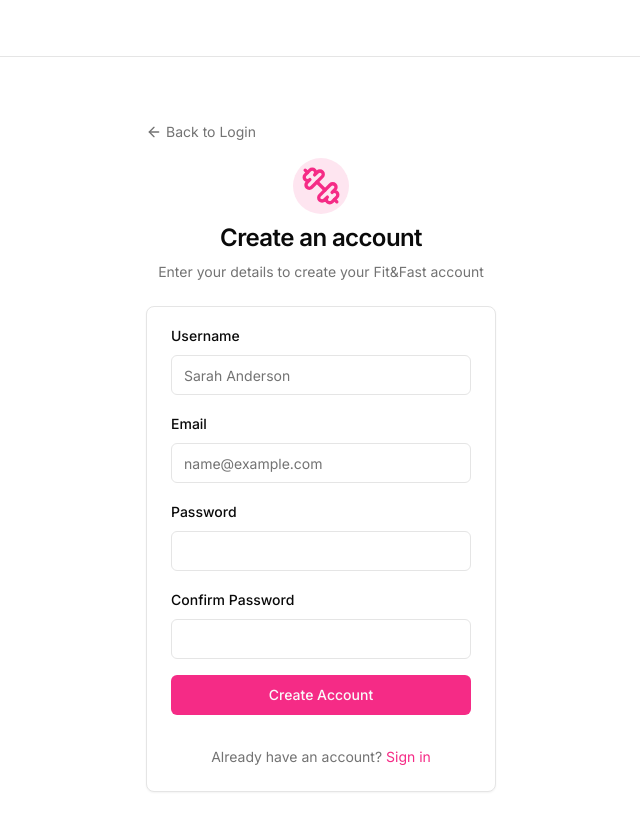
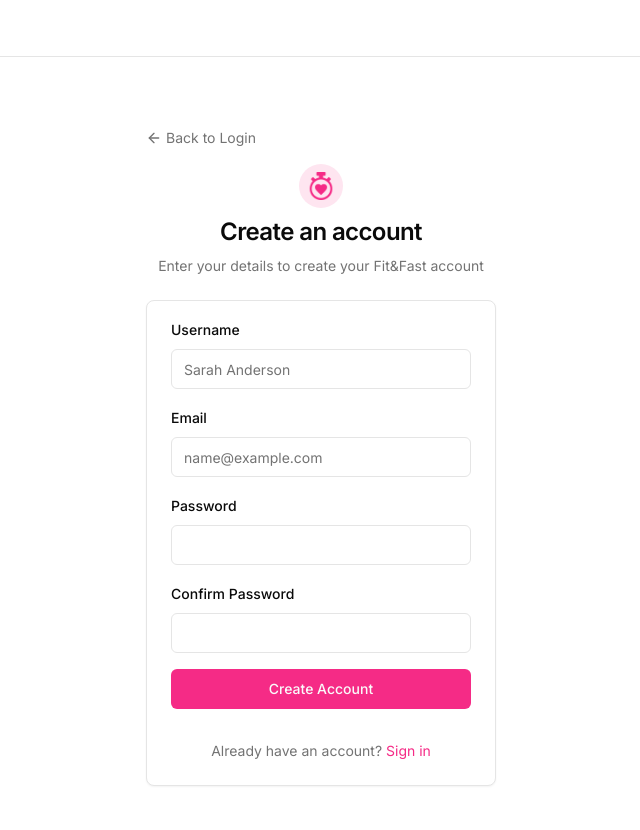
Before and after one commit to matthew-ngzc/Fit-and-Fast, a Next.js app in the folder frontend/: page /auth/signup in a window 1280 px wide. Shown: the top 830 px of the page, without its empty margins (319-959 px from the left). Built offline with nearby package versions, Linux system fonts and the light colour scheme.

Commit message:
feat: update icon

```diff
--- a/frontend/app/auth/login/page.tsx
+++ b/frontend/app/auth/login/page.tsx
@@ -6,7 +6,6 @@ import { Button } from "@/components/ui/button";
 import { Card, CardContent, CardFooter } from "@/components/ui/card";
 import { Input } from "@/components/ui/input";
 import { Label } from "@/components/ui/label";
-import { DumbbellIcon } from "lucide-react";
 
 export default function LoginPage() {
   const [email, setEmail] = useState("");
@@ -49,7 +48,7 @@ export default function LoginPage() {
         <div className="flex flex-col space-y-2 text-center">
           <div className="flex justify-center">
             <div className="bg-pink-100 p-2 rounded-full">
-              <DumbbellIcon className="h-10 w-10 text-primary" />
+              <img src="/icon.png" alt="Fit&Fast" className="h-7 w-7" />
             </div>
           </div>
           <h1 className="text-2xl font-semibold tracking-tight">
@@ -94,8 +93,9 @@ export default function LoginPage() {
               <Button
                 className="w-full"
                 type="submit"
-                onClick={() => (window.location.href = "/")
-                // onClick={handleLogin}
+                onClick={
+                  () => (window.location.href = "/")
+                  // onClick={handleLogin}
                 }
               >
                 Sign In
--- a/frontend/app/auth/questionnaire/page.tsx
+++ b/frontend/app/auth/questionnaire/page.tsx
@@ -21,8 +21,7 @@ import {
   SelectValue,
 } from "@/components/ui/select";
 import { Progress } from "@/components/ui/progress";
-import { DumbbellIcon, ArrowLeft, ArrowRight } from "lucide-react";
-import { ChangeEvent } from "react";
+import { ArrowLeft, ArrowRight } from "lucide-react";
 
 export default function QuestionnairePage() {
   const [step, setStep] = useState(1);
@@ -108,7 +107,7 @@ export default function QuestionnairePage() {
         <div className="flex flex-col space-y-2 text-center">
           <div className="flex justify-center">
             <div className="bg-pink-100 p-2 rounded-full">
-              <DumbbellIcon className="h-10 w-10 text-primary" />
+              <img src="/icon.png" alt="Fit&Fast" className="h-7 w-7" />
             </div>
           </div>
           <h1 className="text-2xl font-semibold tracking-tight">
--- a/frontend/app/auth/signup/page.tsx
+++ b/frontend/app/auth/signup/page.tsx
@@ -1,36 +1,36 @@
-"use client"
+"use client";
 
-import { useState } from "react"
-import Link from "next/link"
-import { Button } from "@/components/ui/button"
-import { Card, CardContent, CardFooter } from "@/components/ui/card"
-import { Input } from "@/components/ui/input"
-import { Label } from "@/components/ui/label"
-import { DumbbellIcon, ArrowLeft } from "lucide-react"
+import { useState } from "react";
+import Link from "next/link";
+import { Button } from "@/components/ui/button";
+import { Card, CardContent, CardFooter } from "@/components/ui/card";
+import { Input } from "@/components/ui/input";
+import { Label } from "@/components/ui/label";
+import { ArrowLeft } from "lucide-react";
 
 export default function SignupPage() {
-  const [username, setUsername] = useState("")
-  const [email, setEmail] = useState("")
-  const [password, setPassword] = useState("")
-  const [confirmPassword, setConfirmPassword] = useState("")
-  const [error, setError] = useState("")
+  const [username, setUsername] = useState("");
+  const [email, setEmail] = useState("");
+  const [password, setPassword] = useState("");
+  const [confirmPassword, setConfirmPassword] = useState("");
+  const [error, setError] = useState("");
 
   // Email regex pattern
   const emailRegex = /^[a-zA-Z0-9._%+-]+@[a-zA-Z0-9.-]+\.[a-zA-Z]{2,}$/;
 
   const handleSignup = async (e: React.FormEvent<HTMLFormElement>) => {
-    e.preventDefault()
+    e.preventDefault();
 
     // Validate that passwords match
     if (password !== confirmPassword) {
-      setError("Passwords do not match")
-      return
+      setError("Passwords do not match");
+      return;
     }
 
     // Validate email format using regex
     if (!emailRegex.test(email)) {
-      setError("Please enter a valid email address")
-      return
+      setError("Please enter a valid email address");
+      return;
     }
 
     try {
@@ -44,37 +44,44 @@ export default function SignupPage() {
           email,
           password,
         }),
-      })
+      });
 
-      const data = await response.json()
+      const data = await response.json();
 
       if (response.ok) {
         // Redirect to a different page after successful signup
-        window.location.href = "/auth/login"
+        window.location.href = "/auth/login";
       } else {
-        setError(data.message || "Signup failed. Please try again.")
+        setError(data.message || "Signup failed. Please try again.");
       }
     } catch (error) {
-      console.error("Error during signup:", error)
-      setError("An error occurred. Please try again.")
+      console.error("Error during signup:", error);
+      setError("An error occurred. Please try again.");
     }
-  }
+  };
 
   return (
     <div className="container flex h-screen w-screen flex-col items-center justify-center">
       <div className="mx-auto flex w-full flex-col justify-center space-y-6 sm:w-[350px]">
         <div className="flex flex-col space-y-2 text-center">
-          <Link href="/auth/login" className="flex items-center text-sm text-muted-foreground mb-2 hover:text-primary">
+          <Link
+            href="/auth/login"
+            className="flex items-center text-sm text-muted-foreground mb-2 hover:text-primary"
+          >
             <ArrowLeft className="h-4 w-4 mr-1" />
             Back to Login
           </Link>
           <div className="flex justify-center">
             <div className="bg-pink-100 p-2 rounded-full">
-              <DumbbellIcon className="h-10 w-10 text-primary" />
+              <img src="/icon.png" alt="Fit&Fast" className="h-7 w-7" />
             </div>
           </div>
-          <h1 className="text-2xl font-semibold tracking-tight">Create an account</h1>
-          <p className="text-sm text-muted-foreground">Enter your details to create your Fit&Fast account</p>
+          <h1 className="text-2xl font-semibold tracking-tight">
+            Create an account
+          </h1>
+          <p className="text-sm text-muted-foreground">
+            Enter your details to create your Fit&Fast account
+          </p>
         </div>
         <Card>
           <CardContent className="pt-4">
@@ -125,13 +132,22 @@ export default function SignupPage() {
                 Create Account
               </Button> */}
 
-              <Button className="w-full" type="submit" onClick={() => (window.location.href = "/auth/questionnaire")}>Create Account</Button>
+              <Button
+                className="w-full"
+                type="submit"
+                onClick={() => (window.location.href = "/auth/questionnaire")}
+              >
+                Create Account
+              </Button>
             </form>
           </CardContent>
           <CardFooter className="flex flex-col">
             <div className="mt-2 text-center text-sm text-muted-foreground">
               Already have an account?{" "}
-              <Link href="/auth/login" className="text-primary underline-offset-4 hover:underline">
+              <Link
+                href="/auth/login"
+                className="text-primary underline-offset-4 hover:underline"
+              >
                 Sign in
               </Link>
             </div>
@@ -139,5 +155,5 @@ export default function SignupPage() {
         </Card>
       </div>
     </div>
-  )
+  );
 }
--- a/frontend/app/layout.tsx
+++ b/frontend/app/layout.tsx
@@ -1,33 +1,43 @@
-import type React from "react"
-import type { Metadata } from "next"
-import { Inter } from "next/font/google"
-import "./globals.css"
-import { ThemeProvider } from "@/components/theme-provider"
-import { MainNav } from "@/components/main-nav"
-import { MobileNav } from "@/components/mobile-nav"
+import type React from "react";
+import type { Metadata } from "next";
+import { Inter } from "next/font/google";
+import "./globals.css";
+import { ThemeProvider } from "@/components/theme-provider";
+import { MainNav } from "@/components/main-nav";
+import { MobileNav } from "@/components/mobile-nav";
 
-const inter = Inter({ subsets: ["latin"] })
+const inter = Inter({ subsets: ["latin"] });
 
 export const metadata: Metadata = {
-  title: "Fit&Fast - 7-Minute Workouts",
+  title: "Fit&Fast",
   description: "Effective 7-minute workouts designed for women",
-    generator: 'v0.dev'
-}
+  generator: "v0.dev",
+  icons: {
+    icon: "/icon.png",
+  },
+};
 
 export default function RootLayout({
   children,
 }: Readonly<{
-  children: React.ReactNode
+  children: React.ReactNode;
 }>) {
   return (
     <html lang="en">
       <body className={inter.className}>
-        <ThemeProvider attribute="class" defaultTheme="light" enableSystem disableTransitionOnChange>
+        <ThemeProvider
+          attribute="class"
+          defaultTheme="light"
+          enableSystem
+          disableTransitionOnChange
+        >
           <div className="flex min-h-screen flex-col">
             <header className="sticky top-0 z-50 w-full border-b bg-background/95 backdrop-blur supports-[backdrop-filter]:bg-background/60">
               <div className="container flex h-14 items-center">
                 <MainNav />
-                <div className="flex flex-1 items-center justify-end">{/* Header content */}</div>
+                <div className="flex flex-1 items-center justify-end">
+                  {/* Header content */}
+                </div>
               </div>
             </header>
             <main className="flex-1">{children}</main>
@@ -36,9 +46,7 @@ export default function RootLayout({
         </ThemeProvider>
       </body>
     </html>
-  )
+  );
 }
 
-
-
-import './globals.css'
+import "./globals.css";
--- a/frontend/components/main-nav.tsx
+++ b/frontend/components/main-nav.tsx
@@ -1,9 +1,7 @@
 "use client";
 
 import type React from "react";
-
 import Link from "next/link";
-import { DumbbellIcon } from "lucide-react";
 import { usePathname } from "next/navigation";
 
 export function MainNav() {
@@ -22,7 +20,7 @@ export function MainNav() {
   return (
     <div className="mr-4 hidden md:flex">
       <Link href="/" className="mr-6 flex items-center space-x-2">
-        <DumbbellIcon className="h-6 w-6 text-primary" />
+        <img src="/icon.png" alt="Fit&Fast" className="h-6 w-6" />
         <span className="hidden font-bold sm:inline-block">Fit&Fast</span>
       </Link>
       <nav className="flex items-center space-x-6 text-sm font-medium">
```
Also changed, not shown: frontend/lib/data.ts (deleted, +0 -32 lines), frontend/public/icon.png (added).
